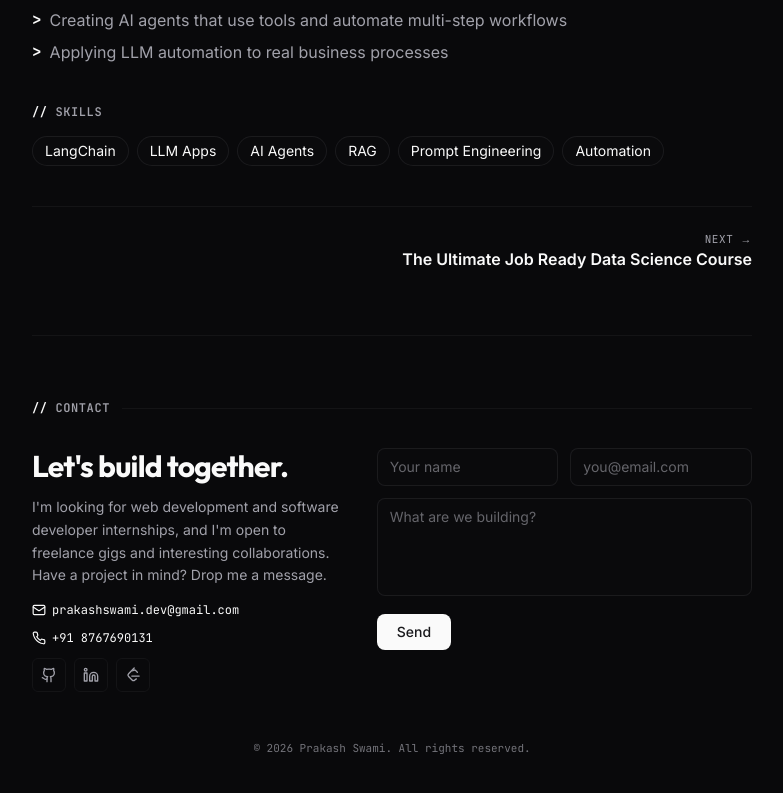
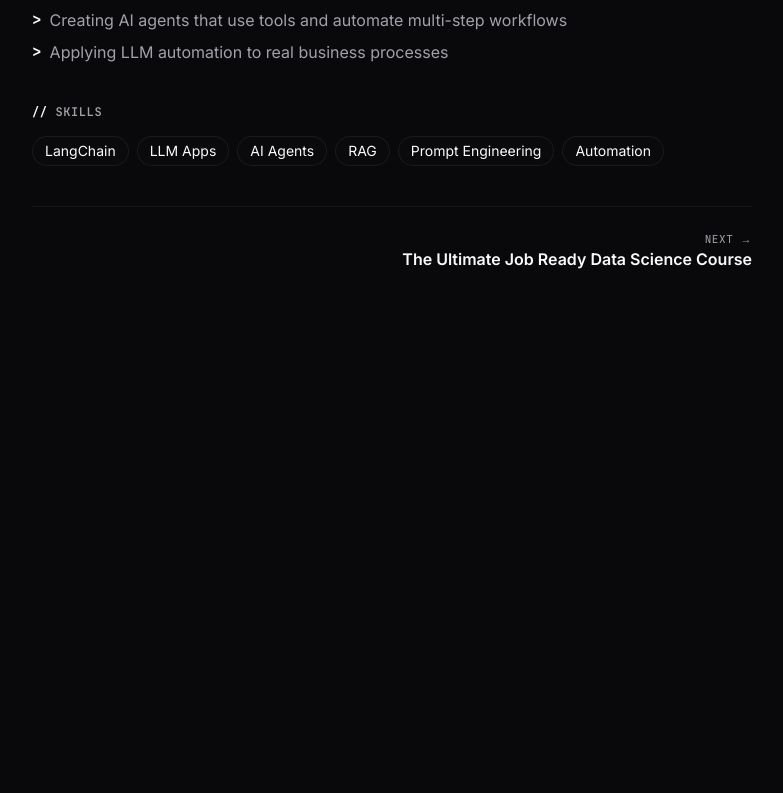
Before and after one commit to sprakash2006/portfolio, a Next.js app: page /certifications/ai-agents-langchain-llm-apps in a window 1280 px wide. Shown: the part 1005-1798 px from the top of the page, without its empty margins (248-1031 px from the left). After the commit the page ends 1340 px from the top, so only its background shows below. Built offline with nearby package versions, Linux system fonts and the light colour scheme.

Commit message:
Hide the contact footer on project and certificate pages

```diff
--- a/src/app/certifications/[slug]/page.tsx
+++ b/src/app/certifications/[slug]/page.tsx
@@ -2,7 +2,6 @@ import type { Metadata } from "next";
 import Image from "next/image";
 import Link from "next/link";
 import { notFound } from "next/navigation";
-import Footer from "@/components/Footer";
 import TiltCard from "@/components/TiltCard";
 import { ExternalIcon } from "@/components/icons";
 import { certifications, profile } from "@/data/portfolio";
@@ -124,7 +123,6 @@ export default async function CertificationPage({ params }: PageProps<"/certific
           </nav>
         )}
       </main>
-      <Footer />
     </>
   );
 }
--- a/src/app/projects/[slug]/page.tsx
+++ b/src/app/projects/[slug]/page.tsx
@@ -1,7 +1,6 @@
 import type { Metadata } from "next";
 import Link from "next/link";
 import { notFound } from "next/navigation";
-import Footer from "@/components/Footer";
 import ScreenshotViewer from "@/components/ScreenshotViewer";
 import { ExternalIcon, GithubIcon } from "@/components/icons";
 import { profile, projects } from "@/data/portfolio";
@@ -108,7 +107,6 @@ export default async function ProjectPage({ params }: PageProps<"/projects/[slug
           </Link>
         </nav>
       </main>
-      <Footer />
     </>
   );
 }
```
